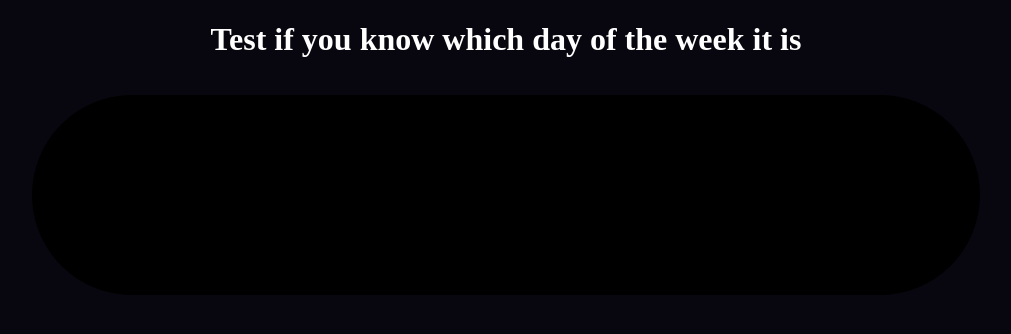
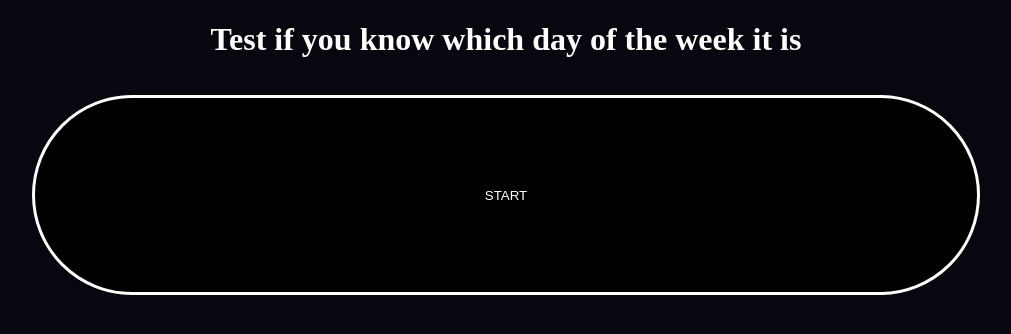
Before and after one commit to mattigoofy/mattigoofy.github.io, a plain HTML site: page doomsday.html in a window 1280 px wide. Shown: the whole page, without its empty margins (134-1145 px from the left). Drawn offline with Linux system fonts and the light colour scheme.

Commit message:
Update doomsday.html

```diff
--- a/doomsday.html
+++ b/doomsday.html
@@ -8,8 +8,8 @@
 <style>
     h1 {text-align: center; color:white;}
     body{ background-color: #080710;}
-    button {width: 7%; border-radius:30em;border: solid; boder-color: white; background-color: black;}
-    button:hover {width: 7%; border-radius:30em;border: solid; boder-color: white; background-color: black; opacity:0.6;}
+    button {width: 7%; border-radius:30em;border: solid; boder-color: white; background-color: black;color:white;}
+    button:hover {width: 7%; border-radius:30em;border: solid; boder-color: white; background-color: black; opacity:0.6;color:white;}
     #stoptxt {color: grey;}
     #next {display: none;}
     #start {display: block; width: 100%; height: 10 0%;}
```
